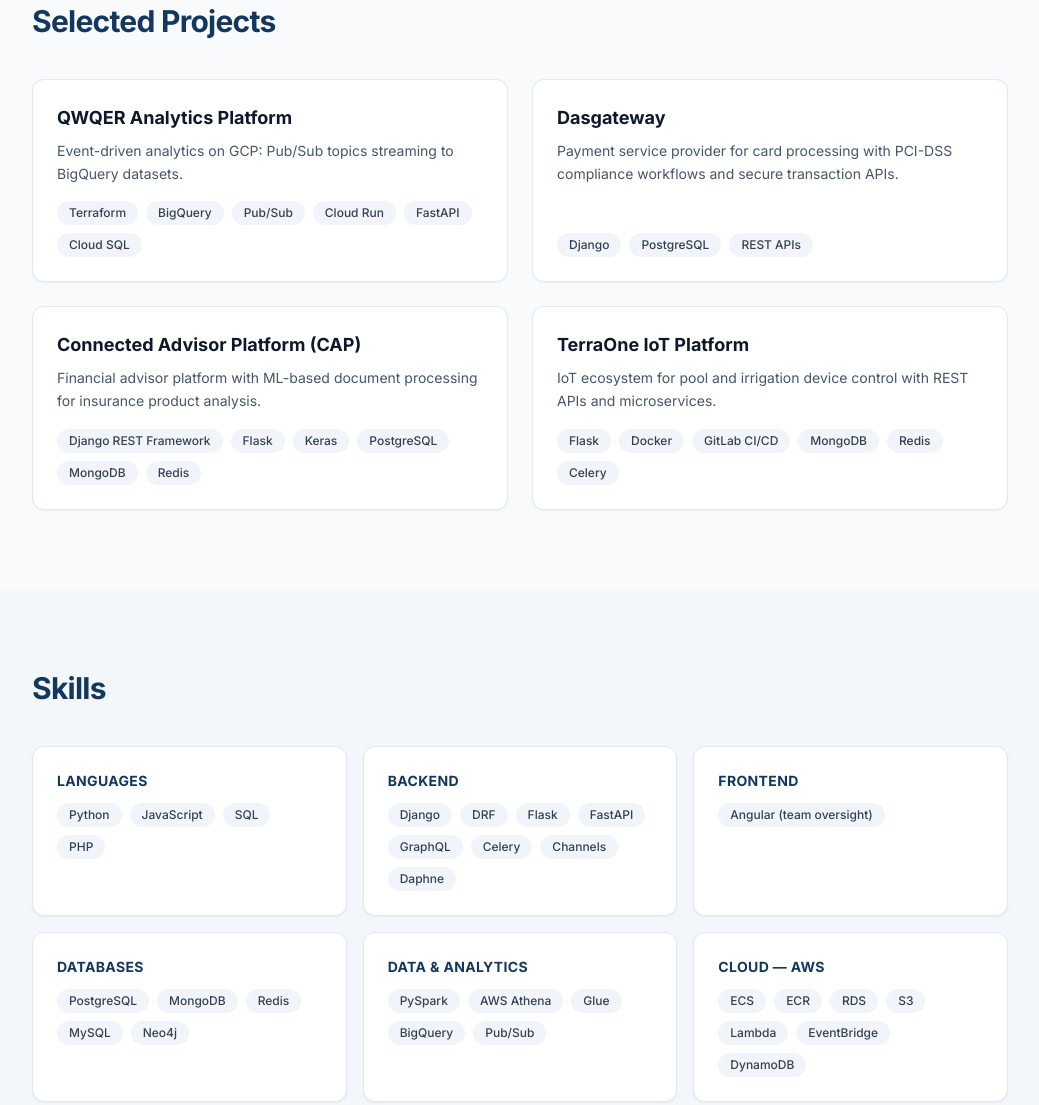
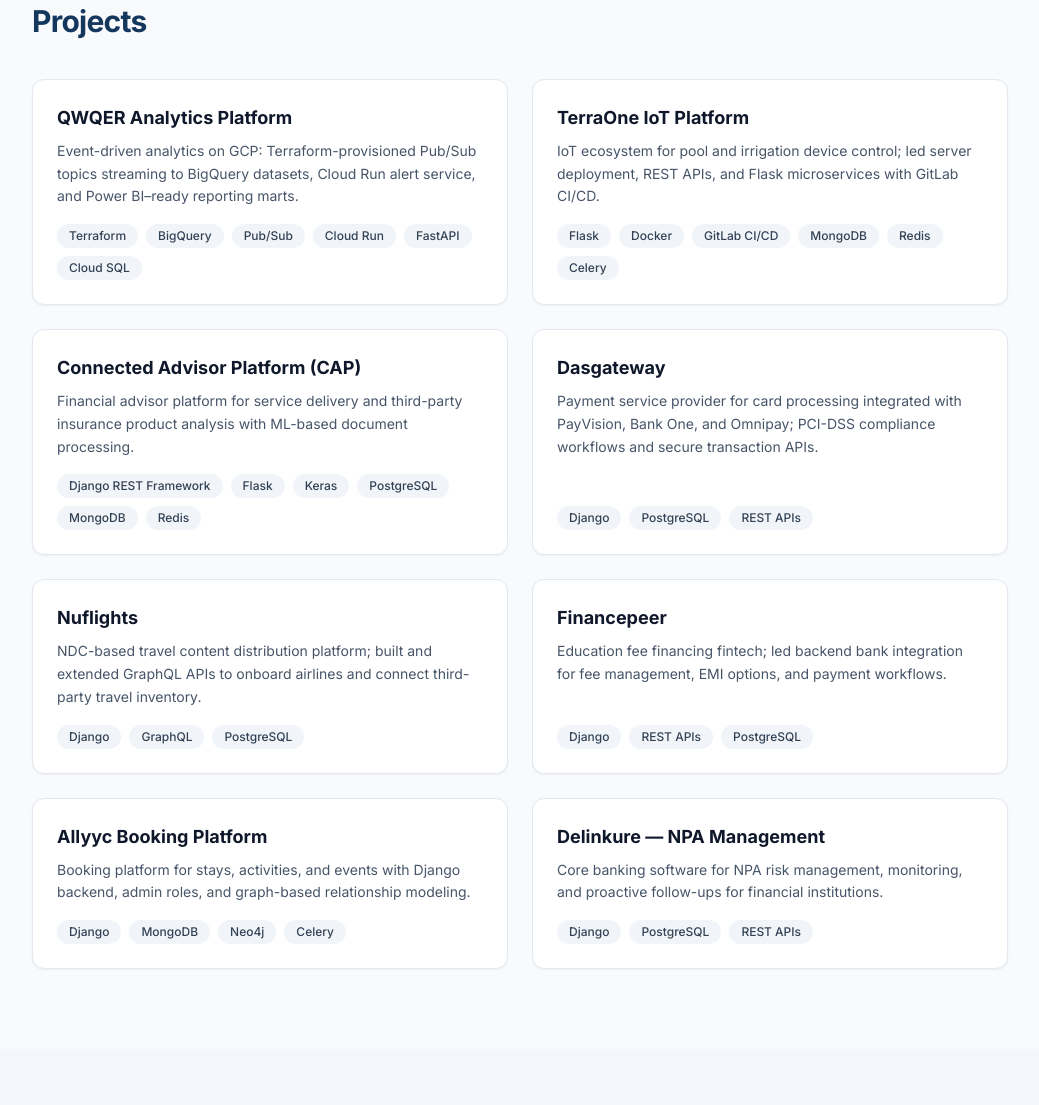
Before and after one commit to ganeshcmohan/MyPortfolio, an Astro site: page / in a window 1280 px wide. Shown: the part 2516-3621 px from the top of the page, without its empty margins (120-1159 px from the left). Built offline with nearby package versions, Linux system fonts and the light colour scheme; Astro itself is replaced by a stand-in of ours.

Commit message:
Add portfolio links, expand projects section, and refresh resume PDF

```diff
--- a/src/data/resume.json
+++ b/src/data/resume.json
@@ -88,23 +88,43 @@
   "projects": [
     {
       "name": "QWQER Analytics Platform",
-      "description": "Event-driven analytics on GCP: Pub/Sub topics streaming to BigQuery datasets.",
+      "description": "Event-driven analytics on GCP: Terraform-provisioned Pub/Sub topics streaming to BigQuery datasets, Cloud Run alert service, and Power BI–ready reporting marts.",
       "tech": ["Terraform", "BigQuery", "Pub/Sub", "Cloud Run", "FastAPI", "Cloud SQL"]
     },
     {
+      "name": "TerraOne IoT Platform",
+      "description": "IoT ecosystem for pool and irrigation device control; led server deployment, REST APIs, and Flask microservices with GitLab CI/CD.",
+      "tech": ["Flask", "Docker", "GitLab CI/CD", "MongoDB", "Redis", "Celery"]
+    },
+    {
+      "name": "Connected Advisor Platform (CAP)",
+      "description": "Financial advisor platform for service delivery and third-party insurance product analysis with ML-based document processing.",
+      "tech": ["Django REST Framework", "Flask", "Keras", "PostgreSQL", "MongoDB", "Redis"]
+    },
+    {
       "name": "Dasgateway",
-      "description": "Payment service provider for card processing with PCI-DSS compliance workflows and secure transaction APIs.",
+      "description": "Payment service provider for card processing integrated with PayVision, Bank One, and Omnipay; PCI-DSS compliance workflows and secure transaction APIs.",
       "tech": ["Django", "PostgreSQL", "REST APIs"]
     },
     {
-      "name": "Connected Advisor Platform (CAP)",
-      "description": "Financial advisor platform with ML-based document processing for insurance product analysis.",
-      "tech": ["Django REST Framework", "Flask", "Keras", "PostgreSQL", "MongoDB", "Redis"]
+      "name": "Nuflights",
+      "description": "NDC-based travel content distribution platform; built and extended GraphQL APIs to onboard airlines and connect third-party travel inventory.",
+      "tech": ["Django", "GraphQL", "PostgreSQL"]
     },
     {
-      "name": "TerraOne IoT Platform",
-      "description": "IoT ecosystem for pool and irrigation device control with REST APIs and microservices.",
-      "tech": ["Flask", "Docker", "GitLab CI/CD", "MongoDB", "Redis", "Celery"]
+      "name": "Financepeer",
+      "description": "Education fee financing fintech; led backend bank integration for fee management, EMI options, and payment workflows.",
+      "tech": ["Django", "REST APIs", "PostgreSQL"]
+    },
+    {
+      "name": "Allyyc Booking Platform",
+      "description": "Booking platform for stays, activities, and events with Django backend, admin roles, and graph-based relationship modeling.",
+      "tech": ["Django", "MongoDB", "Neo4j", "Celery"]
+    },
+    {
+      "name": "Delinkure — NPA Management",
+      "description": "Core banking software for NPA risk management, monitoring, and proactive follow-ups for financial institutions.",
+      "tech": ["Django", "PostgreSQL", "REST APIs"]
     }
   ],
   "education": {
--- a/src/pages/index.astro
+++ b/src/pages/index.astro
@@ -97,7 +97,7 @@
   <!-- Projects -->
   <section id="projects" class="py-16 md:py-20">
     <div class="mx-auto max-w-5xl px-4 sm:px-6">
-      <h2 class="section-title mb-10">Selected Projects</h2>
+      <h2 class="section-title mb-10">Projects</h2>
       <div class="grid gap-6 sm:grid-cols-2">
         {
           projects.map((project) => (
```
